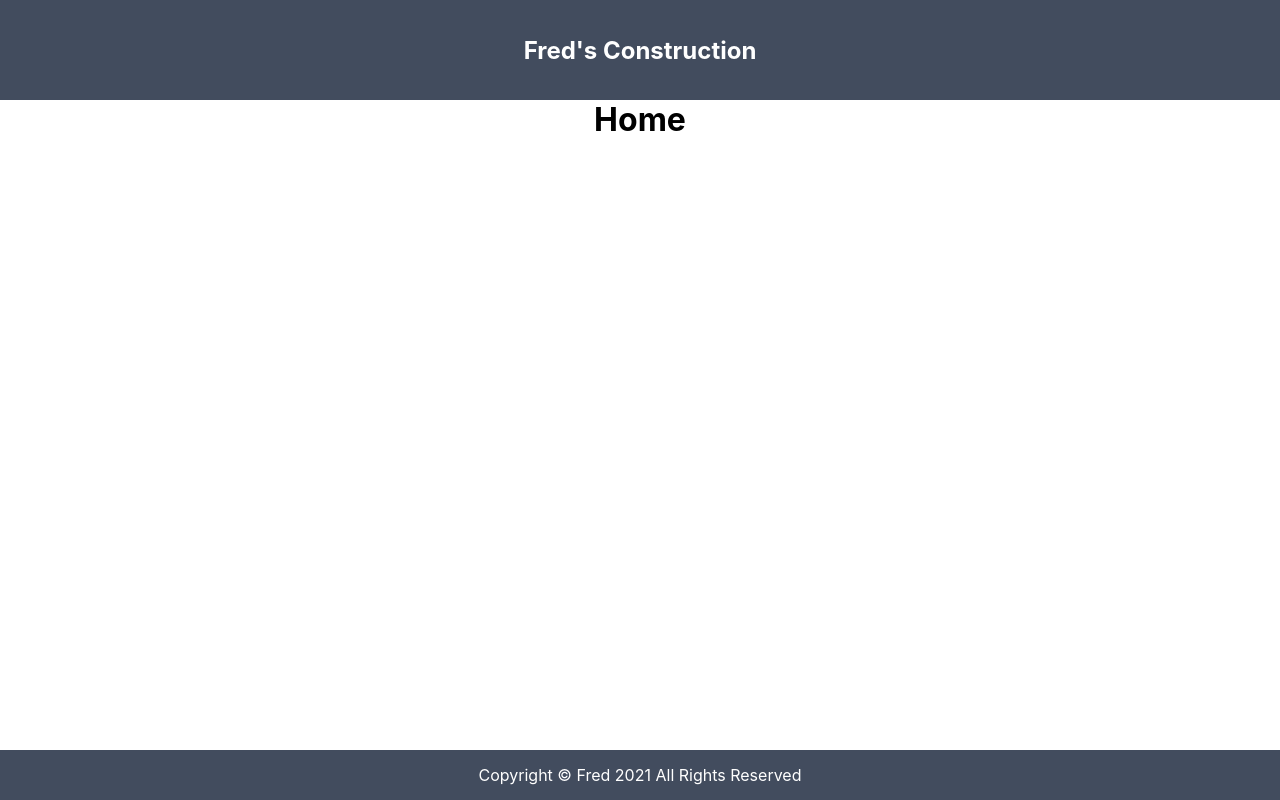
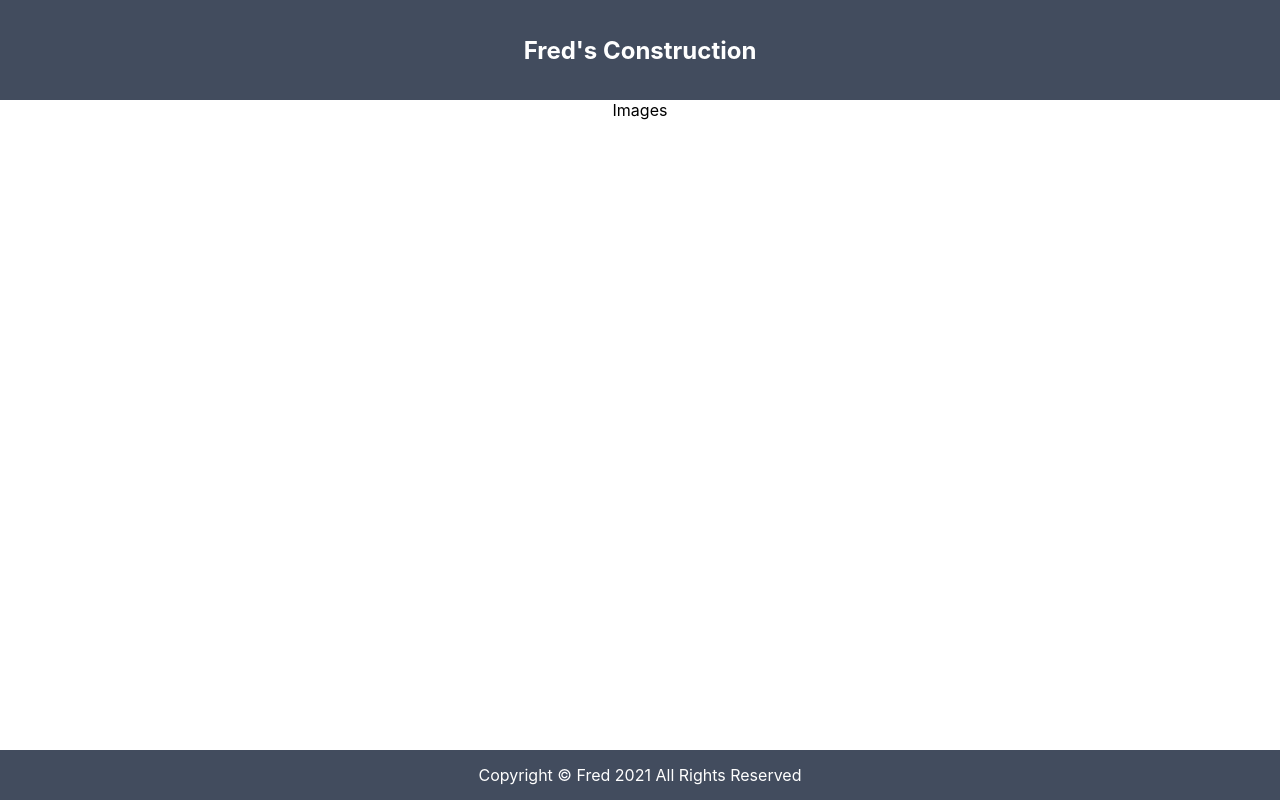
Before and after one commit to agoody44/Freds-Website-front, a React (Create React App) app: page / in a window 1280 px wide. Built offline with nearby package versions, Linux system fonts and the light colour scheme.

Commit message:
Adds slider and generic pictures

```diff
--- a/src/pages/Homepage.js
+++ b/src/pages/Homepage.js
@@ -1,8 +1,10 @@
+import ImageSlider from "../slider/ImageSlider";
+
 export default function HomePage (props) {
     // console.log(props)
     return (
         <main className='Page' id='back'>
-            <h1>Home</h1>
+            <ImageSlider />
 
         </main>
     )
--- /dev/null
+++ b/src/slider/ImageSlider.js
@@ -0,0 +1,11 @@
+import React from 'react'
+
+const ImageSlider = () => {
+    return (
+        <div>
+            Images
+        </div>
+    )
+}
+
+export default ImageSlider;
```
Also changed, not shown: src/slider/SliderData.js (added, +17 -0 lines), 1 other file (tests, documents, lock files or other folders).
